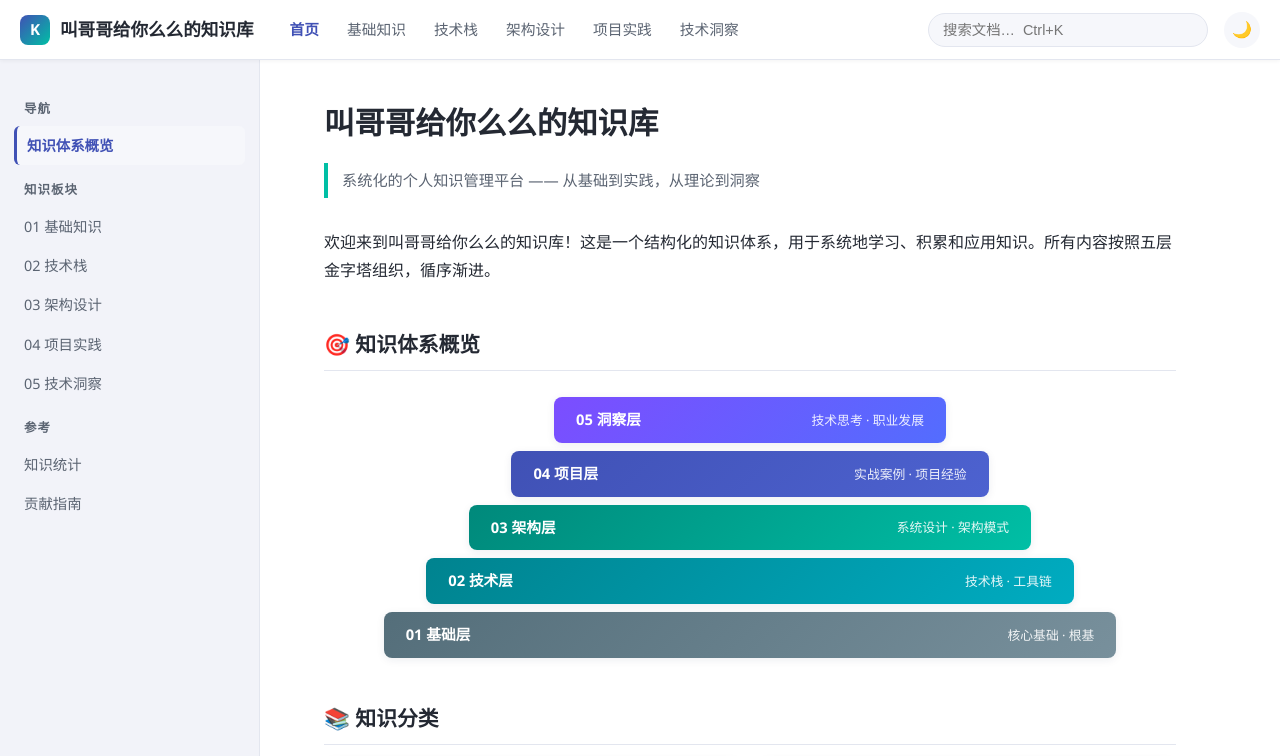
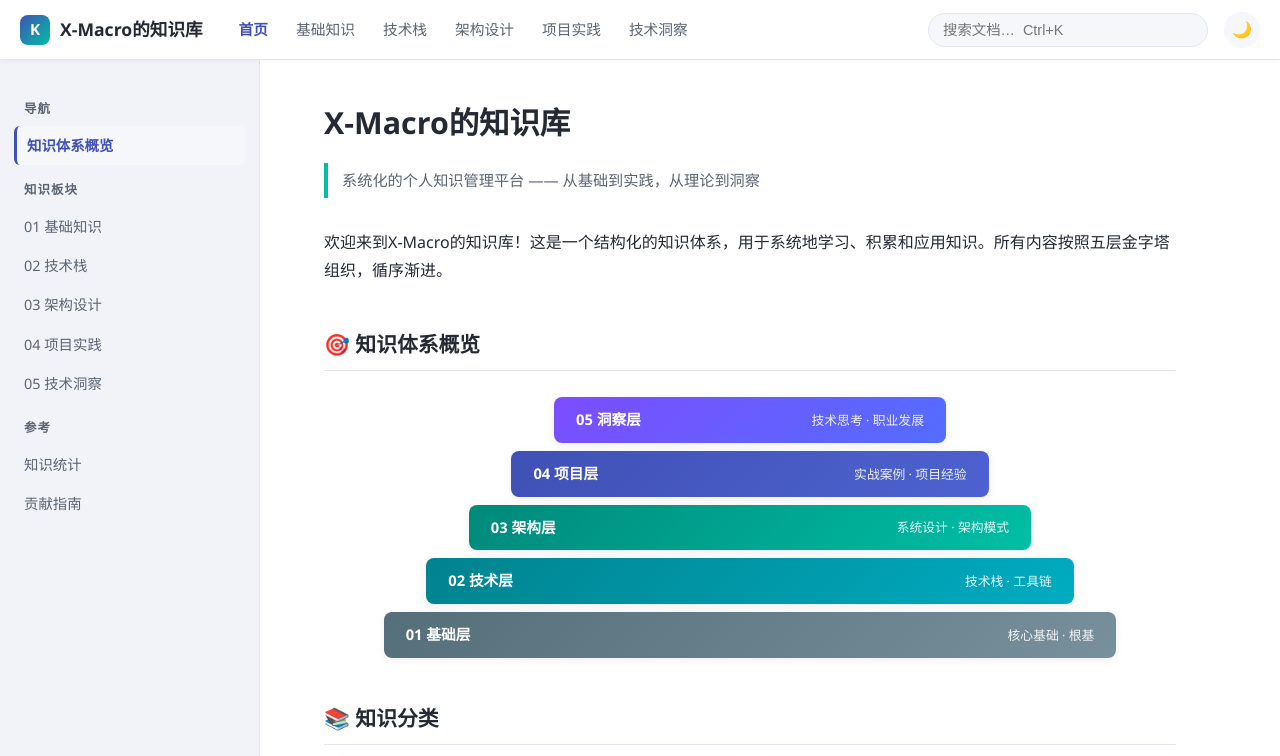
Before and after one commit to guochaodongg/knowledge-os, a plain HTML site: page index.html in a window 1280 px wide. Shown: the top 756 px of the page. Drawn offline with Linux system fonts and the light colour scheme.

Commit message:
chore: 更新站点名称为“X-Macro的知识库

```diff
--- a/index.html
+++ b/index.html
@@ -3,13 +3,13 @@
 <head>
   <meta charset="UTF-8">
   <meta name="viewport" content="width=device-width, initial-scale=1.0">
-  <title>叫哥哥给你么么的知识库 · Knowledge OS</title>
+  <title>X-Macro的知识库 · Knowledge OS</title>
   <link rel="stylesheet" href="css/style.css">
 </head>
 <body>
   <!-- 顶部导航 -->
   <header class="site-header">
-    <a class="site-title" href="index.html"><span class="logo">K</span> 叫哥哥给你么么的知识库</a>
+    <a class="site-title" href="index.html"><span class="logo">K</span> X-Macro的知识库</a>
     <nav class="top-nav">
       <a href="index.html" class="active">首页</a>
       <a href="01-foundations.html">基础知识</a>
@@ -43,10 +43,10 @@
 
     <!-- 内容区 -->
     <main class="content">
-      <h1 class="page-title">叫哥哥给你么么的知识库</h1>
+      <h1 class="page-title">X-Macro的知识库</h1>
       <p class="page-sub">系统化的个人知识管理平台 —— 从基础到实践，从理论到洞察</p>
 
-      <p>欢迎来到叫哥哥给你么么的知识库！这是一个结构化的知识体系，用于系统地学习、积累和应用知识。所有内容按照五层金字塔组织，循序渐进。</p>
+      <p>欢迎来到X-Macro的知识库！这是一个结构化的知识体系，用于系统地学习、积累和应用知识。所有内容按照五层金字塔组织，循序渐进。</p>
 
       <h2 class="section">🎯 知识体系概览</h2>
       <div class="pyramid">
@@ -123,7 +123,7 @@
     </main>
   </div>
 
-  <footer class="site-footer">© 2026 叫哥哥给你么么的知识库 · Made with HTML/CSS/JS · 纯静态、可部署到任意平台</footer>
+  <footer class="site-footer">© 2026 X-Macro的知识库 · Made with HTML/CSS/JS · 纯静态、可部署到任意平台</footer>
   <button class="back-top" id="backTop" onclick="scrollToTop()" title="返回顶部">↑</button>
   <script src="js/main.js"></script>
 </body>
```
